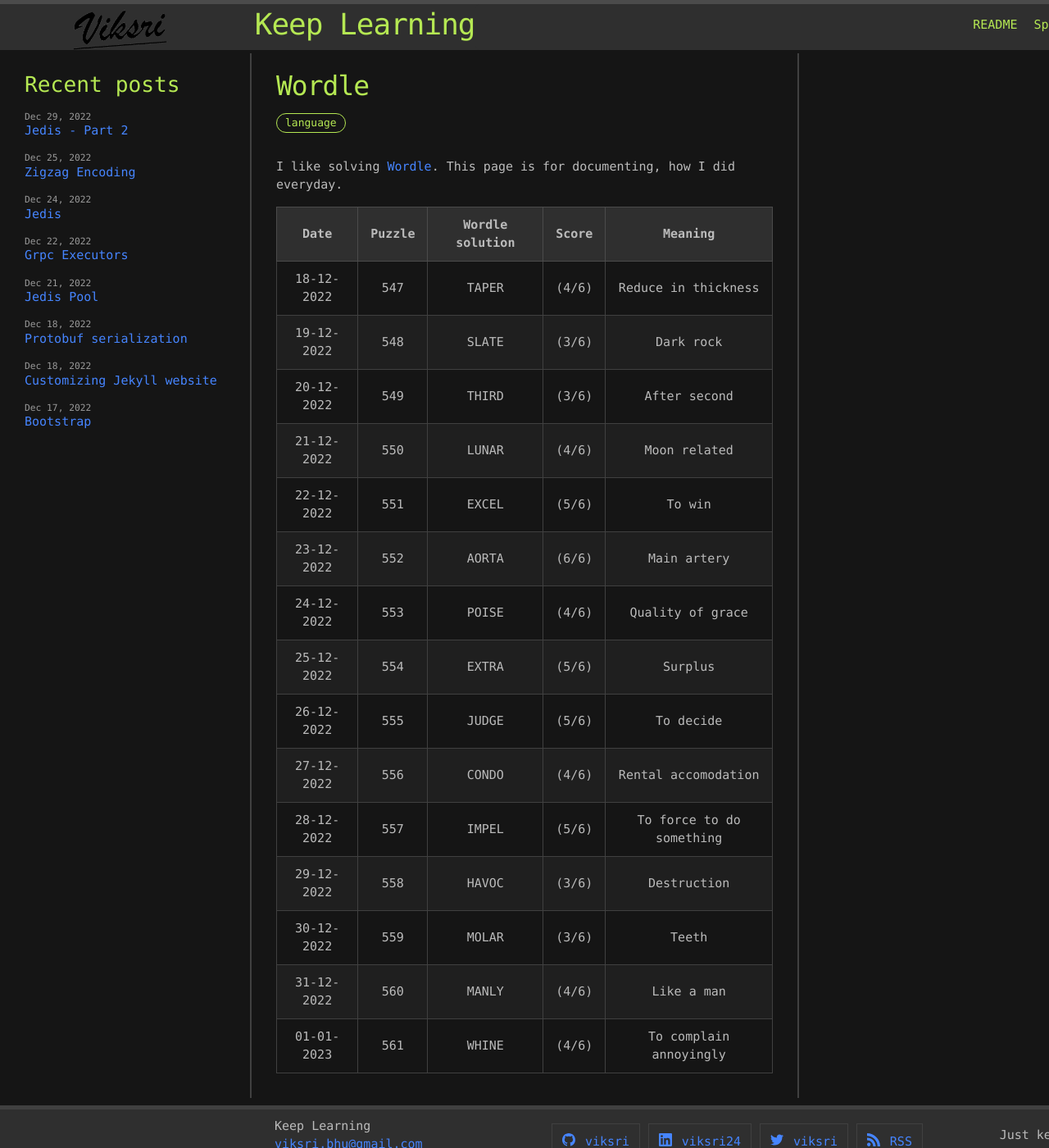
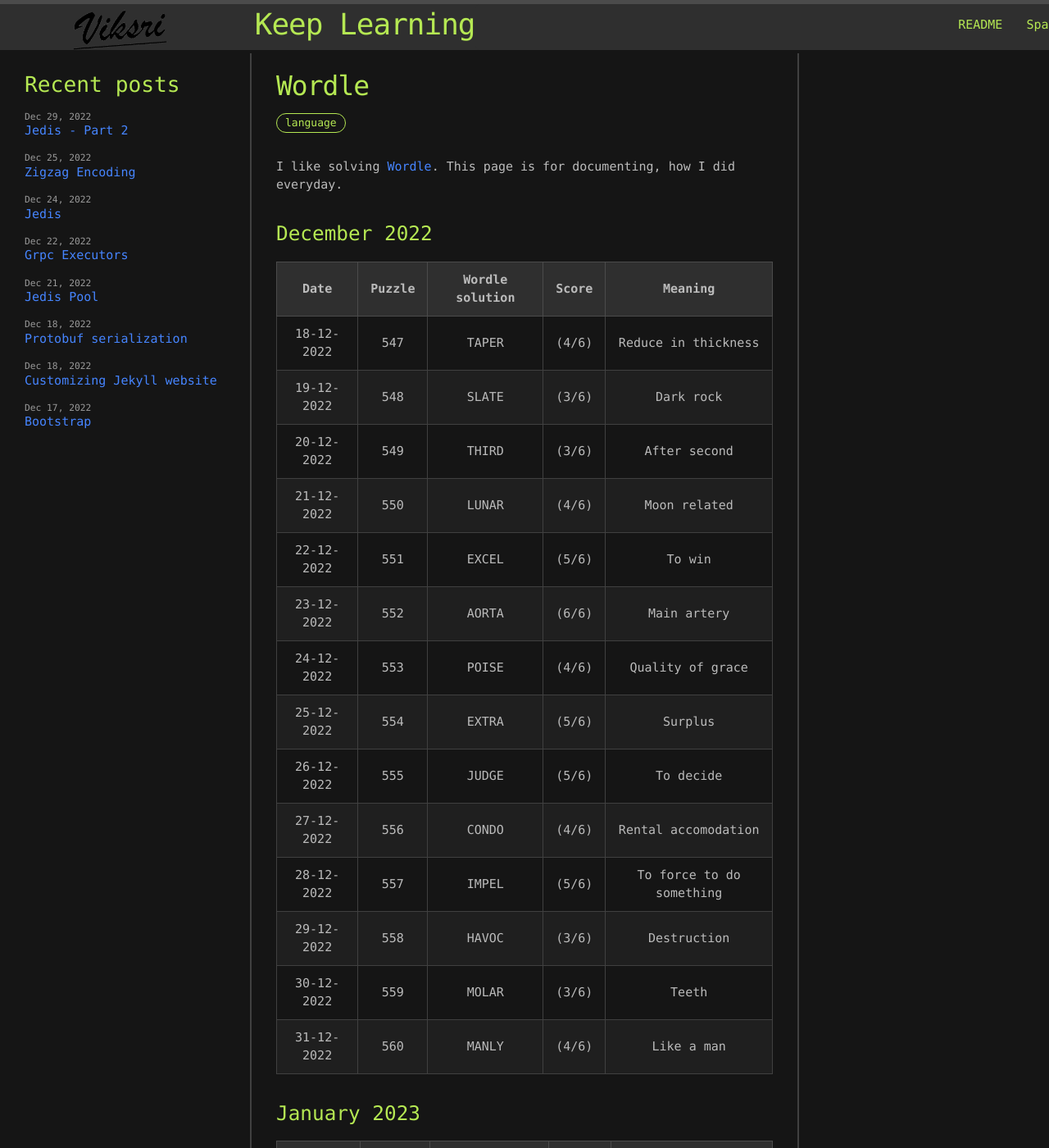
Before and after one commit to viksri/viksri.github.io, a Jekyll site: the page built from Wordle.md, in a window 1280 px wide and 1400 px high. Shown: the whole window at 82% size. Built offline with Jekyll 4.4.1, drawn with Linux system fonts in a browser that asks for light colours; some of the changed text lies outside the part shown.

Commit message:
V1.6.9: Ground work for dropdown menu in Spanish

```diff
--- a/Wordle.md
+++ b/Wordle.md
@@ -6,6 +6,8 @@
 ---
 
 I like solving [Wordle](https://www.nytimes.com/games/wordle/index.html). This page is for documenting, how I did everyday.
+
+### December 2022
 
 |    Date    | Puzzle | Wordle solution | Score | Meaning |
 |:----------:|:------:|:---------------:|:-----:|:-------:|
@@ -23,4 +25,12 @@
 | 29-12-2022 | 558 | HAVOC | (3/6) | Destruction |
 | 30-12-2022 | 559 | MOLAR | (3/6) | Teeth |
 | 31-12-2022 | 560 | MANLY | (4/6) | Like a man |
+
+### January 2023
+
+|    Date    | Puzzle | Wordle solution | Score | Meaning |
+|:----------:|:------:|:---------------:|:-----:|:-------:|
 | 01-01-2023 | 561 | WHINE | (4/6) | To complain annoyingly |
+| 02-01-2023 | 562 | SKIRT | (4/6) | Dress |
+| 03-01-2023 | 563 | ANTIC | (3/6) | Old |
+| 04-01-2023 | 564 | LAYER | (6/6) | Thin sheet of substance |
--- a/_includes/header.html
+++ b/_includes/header.html
@@ -12,10 +12,22 @@
           {%- for path in page_paths -%}
             {%- assign my_page = site.pages | where: "path", path | first -%}
             {%- if my_page.title -%}
-            <a class="page-link" href="{{ my_page.url | relative_url }}">{{ my_page.title | escape }}</a>
+                {%- if my_page.children -%}
+                    <div class="page-dropdown">
+                        <a class="dropdown-btn" href="{{ my_page.url | relative_url }}">{{ my_page.title | escape }}</a>
+                        <div class="dropdown-content">
+                            {%- for child in my_page.children -%}
+                            {%- assign child_page = site.pages | where: "title", child | first -%}
+                            <li list-style="none"><a class="page-link" href="{{ child_page.permalink }}">{{ child_page.title | escape }}</a></li>
+                            {%- endfor -%}
+                        </div>
+                        </div>
+                {%- else -%}
+                    <a class="page-link" href="{{ my_page.url | relative_url }}">{{ my_page.title | escape }}</a>
+                {%- endif -%}
             {%- endif -%}
           {%- endfor -%}
-        </div>
+          </div>
       </nav>
     {%- endif -%}
   </div>
--- a/_sass/minima/_layout.scss
+++ b/_sass/minima/_layout.scss
@@ -49,6 +49,7 @@
   float: right;
   text-align: right;
   position: relative;
+  display: inline;
   flex-grow: 3;
 
   .nav-trigger {
@@ -90,11 +91,66 @@
   .page-link {
     color: $site-title-color;
     line-height: $base-line-height;
+    width: 50px;
 
     // Gaps between nav items, but not on the last one
     &:not(:last-child) {
       margin-right: 20px;
     }
+  }
+
+  .page-dropdown {
+      color: $site-title-color;
+      background-color: $dm-table-header-bg-color;
+      line-height: $base-line-height;
+      positon: inherit;
+      display: inline;
+      padding: 0;
+
+      // Gaps between nav items, but not on the last one
+    &:not(:last-child) {
+        margin-right: 20px;
+    }
+
+//    &:hover .dropdown-content {
+//        display: block;
+//        position: absolute;
+//        min-width: 160px;
+//        box-shadow: 0px 8px 16px 0px rgba(0,0,0,0.2);
+//        z-index: 1;
+//        float: right;
+//    }
+  }
+
+ .trigger {
+      display: inline;
+  }
+
+ .dropdown-btn {
+      color: $site-title-color;
+      background-color: $dm-table-header-bg-color;
+      line-height: $base-line-height;
+      border: none;
+      font-size: 15px;
+      positon: absolute;
+      display: inline;
+      padding: 0;
+      margin: 0;
+      font-family: $base-font-family;
+
+      &:hover {
+          color: $site-title-color;
+          text-decoration: underline;
+      }
+  }
+
+ .dropdown-content {
+      display: none;
+      position: absolute;
+      min-width: 160px;
+      box-shadow: 0px 8px 16px 0px rgba(0,0,0,0.2);
+      z-index: 1;
+      float:right;
   }
 
   @media screen and (min-width: $on-medium) {
```
Also changed, not shown: Jan2023.md (added, +23 -0 lines), Spanish.md (+4 -4 lines).
